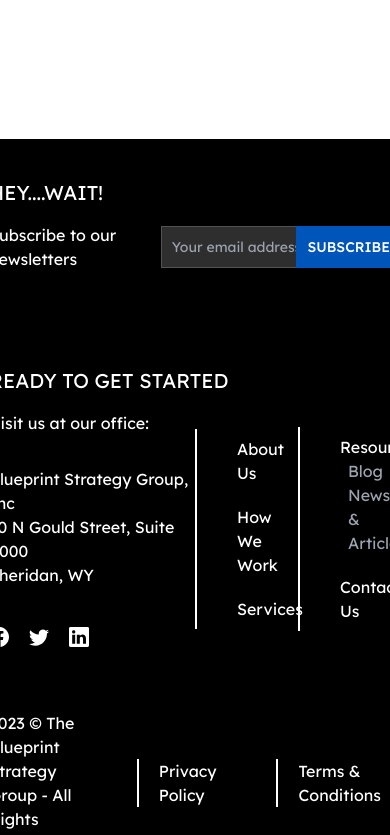
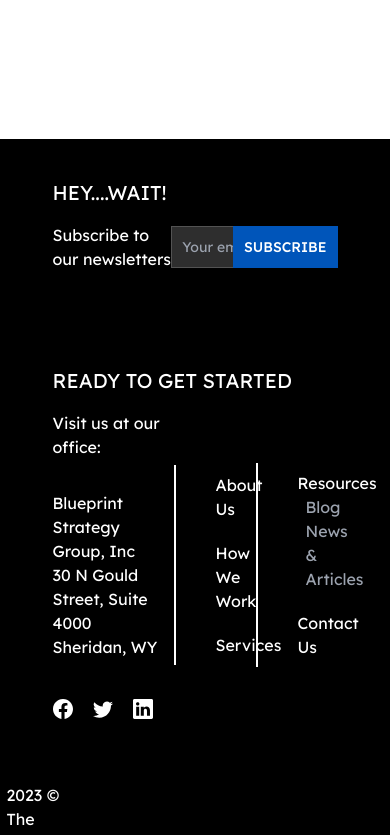
Before and after one commit to EdgarAmpiire/blueprints-web, a React (Create React App) app: page / in a window 390 px wide. Shown: the part 2720-3555 px from the top of the page. Built offline with nearby package versions, Linux system fonts and the light colour scheme; what tw-elements would draw is missing.

Commit message:
responsiveness

```diff
--- a/src/components/layout/components/Footer.jsx
+++ b/src/components/layout/components/Footer.jsx
@@ -5,7 +5,7 @@ import { Link } from "react-router-dom";
 export const Footer = () => {
   return (
     <div className="flex items-center justify-center bg-black mt-20">
-      <div className="lg:w-10/12 min-w-sm max-w-5xl">
+      <div className="w-10/12 min-w-sm max-w-6xl">
         <div className=" bg-black py-10 px-5 w-full ">
           <h1 className="text-white text-xl">HEY....WAIT!</h1>
 
```
